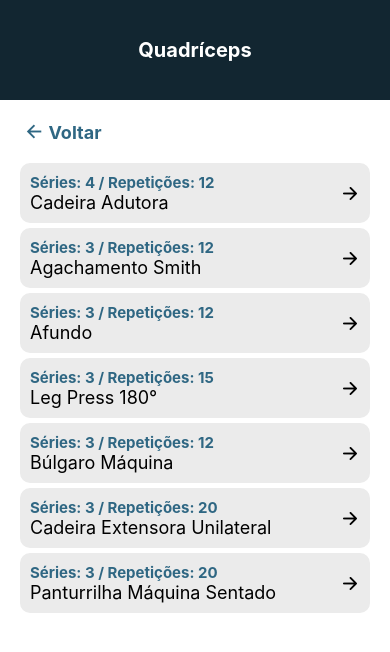
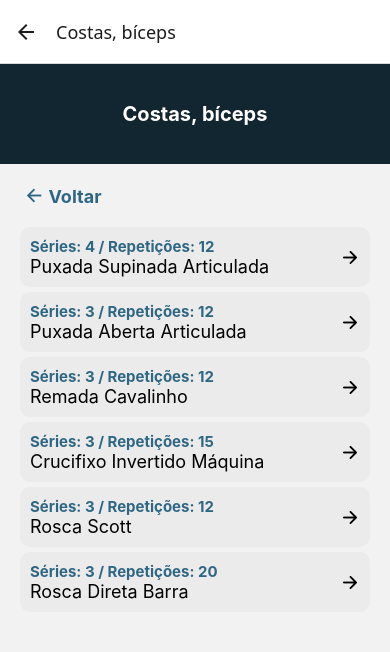
Before and after one commit to Euro-beat/fiap-crossplat-skiefite, a React Native app: screen /ListaExercTeste in a window 390 px wide. Shown: the top 652 px of the page. Built offline with nearby package versions, Linux system fonts and the light colour scheme.

Commit message:
feat (multi-screen-wip): inicia a implantação de diferentes telas com uma tela teste no flatlist

```diff
--- a/App.js
+++ b/App.js
@@ -1,19 +1,37 @@
+import { createNativeStackNavigator } from '@react-navigation/native-stack';
+import { NavigationContainer } from '@react-navigation/native';
 import { StyleSheet, View } from 'react-native';
+
 import { trainingSplit } from './trainingSplit.js'
 import ExerciseMain from './screens/exerciseMain.jsx'
 
+const Stack = createNativeStackNavigator();
+
 export default function App() {
   return (
-    <View style={styles.container}>
-      <ExerciseMain trainingSplitShow={trainingSplit['quadriceps']}/>{/* Opções disponíveis: (quadriceps, costasBiceps) */}
-    </View>
+    <NavigationContainer>
+      <Stack.Navigator>
+        <Stack.Screen
+          name='ListaExerc'
+          component={ExerciseMain}
+          options={{headerShown: false}}
+          initialParams={{ trainingSplitShow: trainingSplit['quadriceps'] }} /* Opções disponíveis: (quadriceps, costasBiceps) */
+        />
+        <Stack.Screen
+          name='ListaExercTeste'
+          component={ExerciseMain}
+          options={{title: trainingSplit['costasBiceps']['title']}}
+          initialParams={{ trainingSplitShow: trainingSplit['costasBiceps'] }} /* Opções disponíveis: (quadriceps, costasBiceps) */
+        />
+      </Stack.Navigator>
+    </NavigationContainer>
   );
 }
 
 const styles = StyleSheet.create({
   container: {
     flex: 1,
-    backgroundColor: '#fff',
+    backgroundColor: '#000',
     justifyContent: 'center',
   },
 });
--- a/package.json
+++ b/package.json
@@ -9,11 +9,15 @@
     "web": "expo start --web"
   },
   "dependencies": {
+    "@react-navigation/native": "^7.3.18",
+    "@react-navigation/native-stack": "^7.18.10",
     "expo": "~54.0.36",
     "expo-status-bar": "~3.0.9",
     "react": "19.1.0",
     "react-dom": "19.1.0",
     "react-native": "0.81.5",
+    "react-native-safe-area-context": "~5.6.0",
+    "react-native-screens": "~4.16.0",
     "react-native-web": "^0.21.0"
   },
   "private": true
--- a/screens/exerciseMain.jsx
+++ b/screens/exerciseMain.jsx
@@ -1,11 +1,16 @@
 import { StyleSheet, Text, View, TouchableOpacity, Platform, StatusBar, FlatList } from 'react-native';
 import ExerciseList from '../exerciseList'
 import { Ionicons } from '@expo/vector-icons';
+
+import { trainingSplit } from '../trainingSplit'
+
 /* Ideia:
 passar o trainingSplit['quadriceps'] direto no component.
 */
 
-export default function ExerciseMain({trainingSplitShow}) {
+export default function ExerciseMain({route, navigation}) {
+  const { trainingSplitShow } = route.params;
+
   return (
     <View style={styles.mainContainer}>
 
@@ -23,7 +28,7 @@ export default function ExerciseMain({trainingSplitShow}) {
             data={trainingSplitShow['exercises']}
             keyExtractor={(item) => item.id}
             renderItem={({item}) => (
-              <TouchableOpacity style={styles.trainingSplitCard} activeOpacity={0.7}>
+              <TouchableOpacity style={styles.trainingSplitCard} activeOpacity={0.7} onPress={() => navigation.navigate('ListaExercTeste', { trainingSplitShow: trainingSplit['costasBiceps'] })}>
                 <ExerciseList trainingSplitList={item}/>
               </TouchableOpacity>
             )}
```
Also changed, not shown: 1 other file (tests, documents, lock files or other folders).
